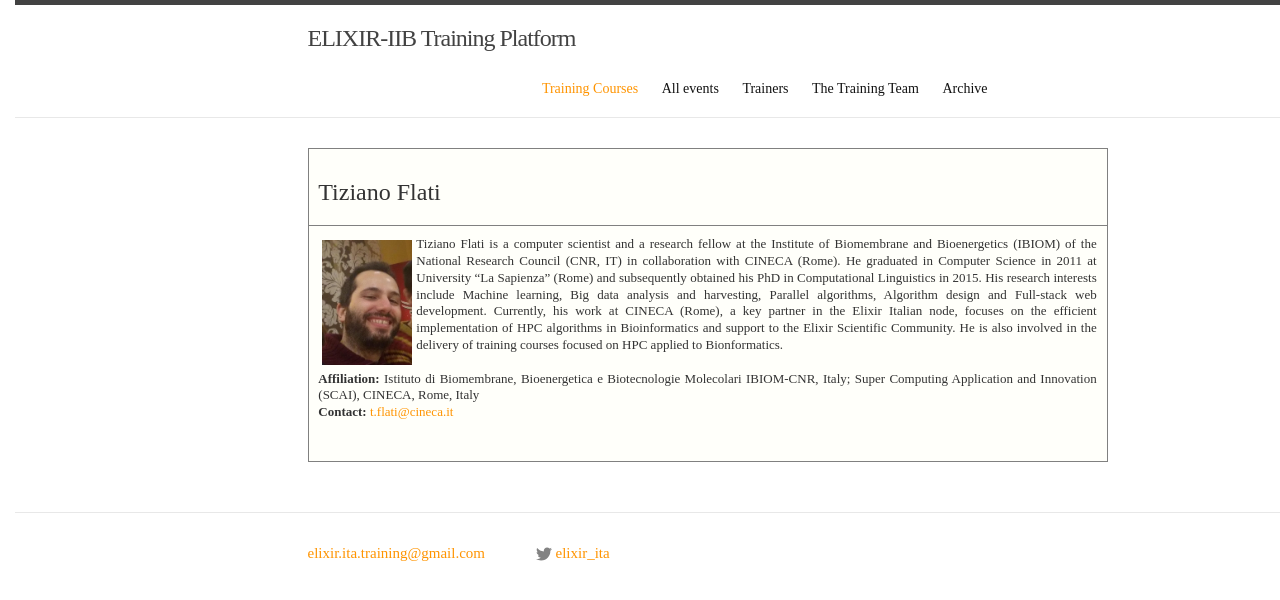
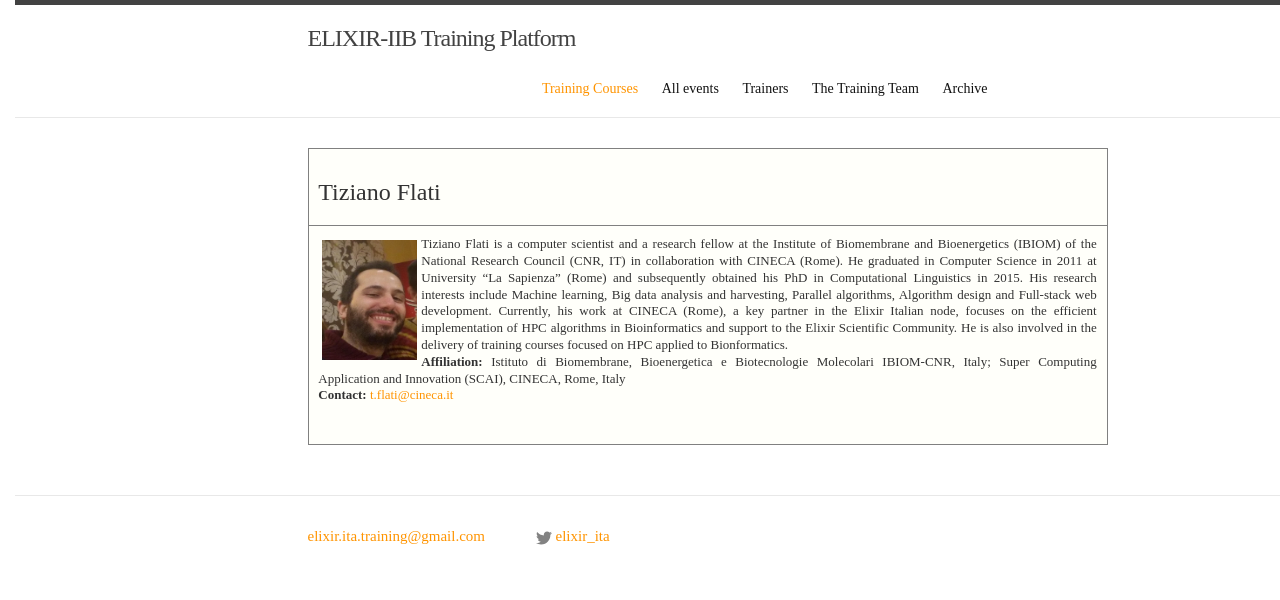
Before and after one commit to ELIXIR-IIB-training/website, a Jekyll site: the page built from instructors/tiziano_flati.html, in a window 1280 px wide. Shown: the top 600 px of the page. Built offline with Jekyll 4.4.1, drawn with Linux system fonts in a browser that asks for light colours; nearby versions of some CDN libraries; some web fonts are replaced.

Commit message:
Picture size

```diff
--- a/instructors/tiziano_flati.html
+++ b/instructors/tiziano_flati.html
@@ -25,7 +25,7 @@ layout: default
  -->
 
 </head>
-    <body>
+<body>
 
    <div class="table">
       <table width="800" align="center">
@@ -35,7 +35,7 @@ layout: default
 	 <td>
         <div class="course">
 
-<img border="0" style="margin:4px" src="../img/tiziano_flati_2017.jpeg" width="90" length="120" align="left">
+<img border="0" style="margin:4px" src="../img/tiziano_flati_2017.jpeg" width="95" height="120" align="left">
 
 <font size="2">
 	<p align="justify">
@@ -44,7 +44,7 @@ He graduated in Computer Science in 2011 at University “La Sapienza” (Rome)
 His research interests include Machine learning, Big data analysis and harvesting, Parallel algorithms, Algorithm design and Full-stack web development.
 Currently, his work at CINECA (Rome), a key partner in the Elixir Italian node, focuses on the efficient implementation of HPC algorithms in Bioinformatics and support to the Elixir Scientific Community.
 He is also involved in the delivery of training courses focused on HPC applied to Bionformatics.
-<br>
+
 <br>
 <b>Affiliation:</b> Istituto di Biomembrane, Bioenergetica e Biotecnologie Molecolari IBIOM-CNR, Italy; Super Computing Application and Innovation (SCAI), CINECA, Rome, Italy<br>
 <b>Contact:</b> <a href="mailto:t.flati@cineca.it">t.flati@cineca.it</a><br>
@@ -56,5 +56,5 @@ He is also involved in the delivery of training courses focused on HPC applied t
 	</table>
     </div>
 
-    </body>
+ </body>
 </html>
```
